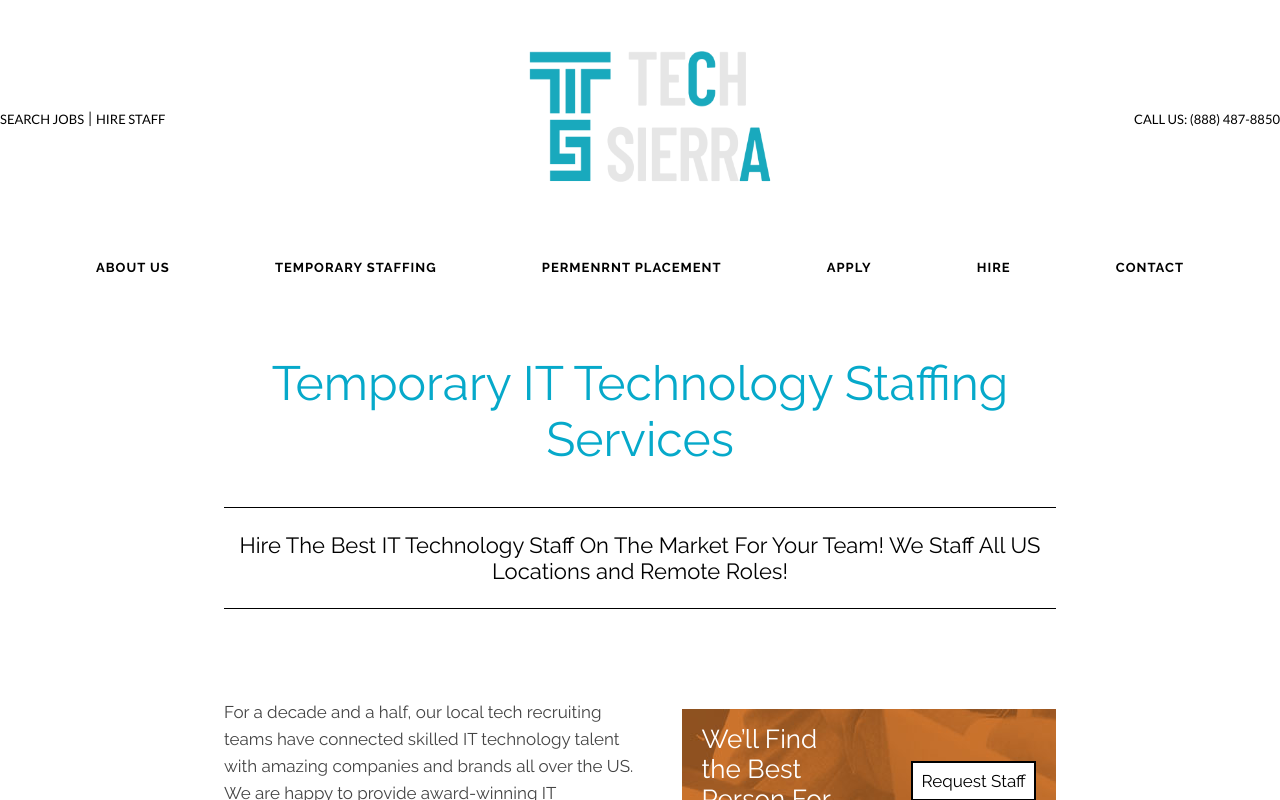
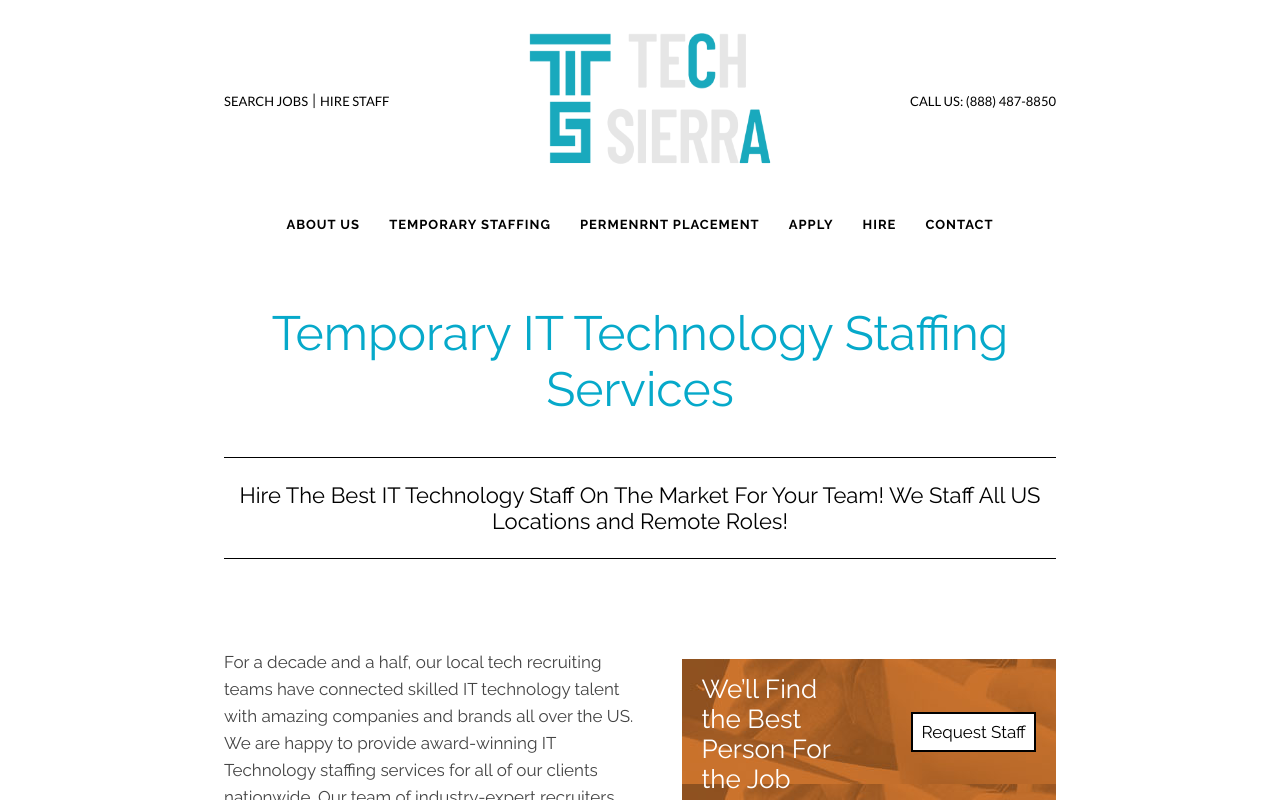
Before and after one commit to VikasBoudhTechSierra/scion-technical, a React (Create React App) app: page /temporary-staffing/it in a window 1280 px wide. Shown: the top 800 px of the page. Built offline with nearby package versions, Linux system fonts and the light colour scheme.

Commit message:
taken the latest pull

```diff
--- a/src/Pages/About/IT/IT.js
+++ b/src/Pages/About/IT/IT.js
@@ -7,7 +7,11 @@ import Footer from "../../../Components/Footer/Footer";
 const IT = () => {
   return (
     <div>
-      <Header />
+      <div className="header-container">
+        <div className="wrapper">
+          <Header />
+        </div>
+      </div>
       <div className="itContainer wrapper">
         <h1>Temporary IT Technology Staffing Services</h1>
         <h3>
```
